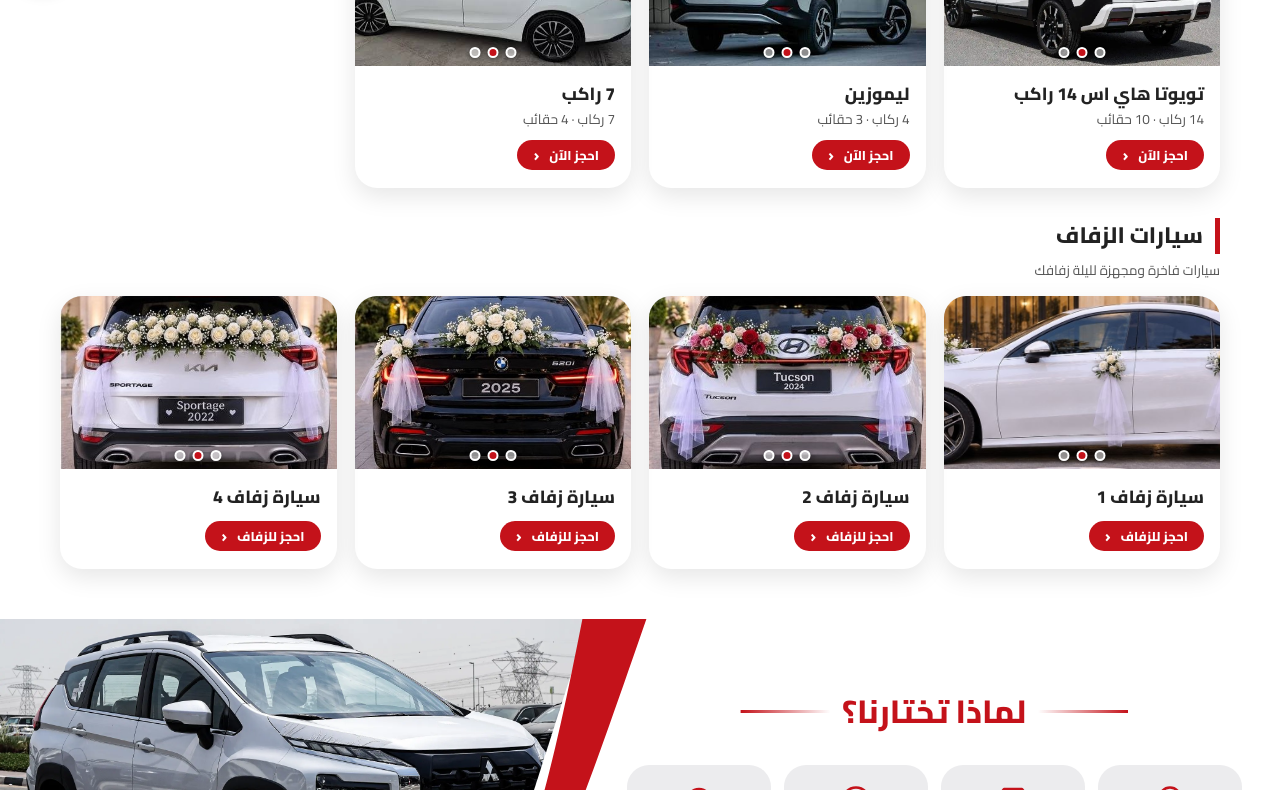
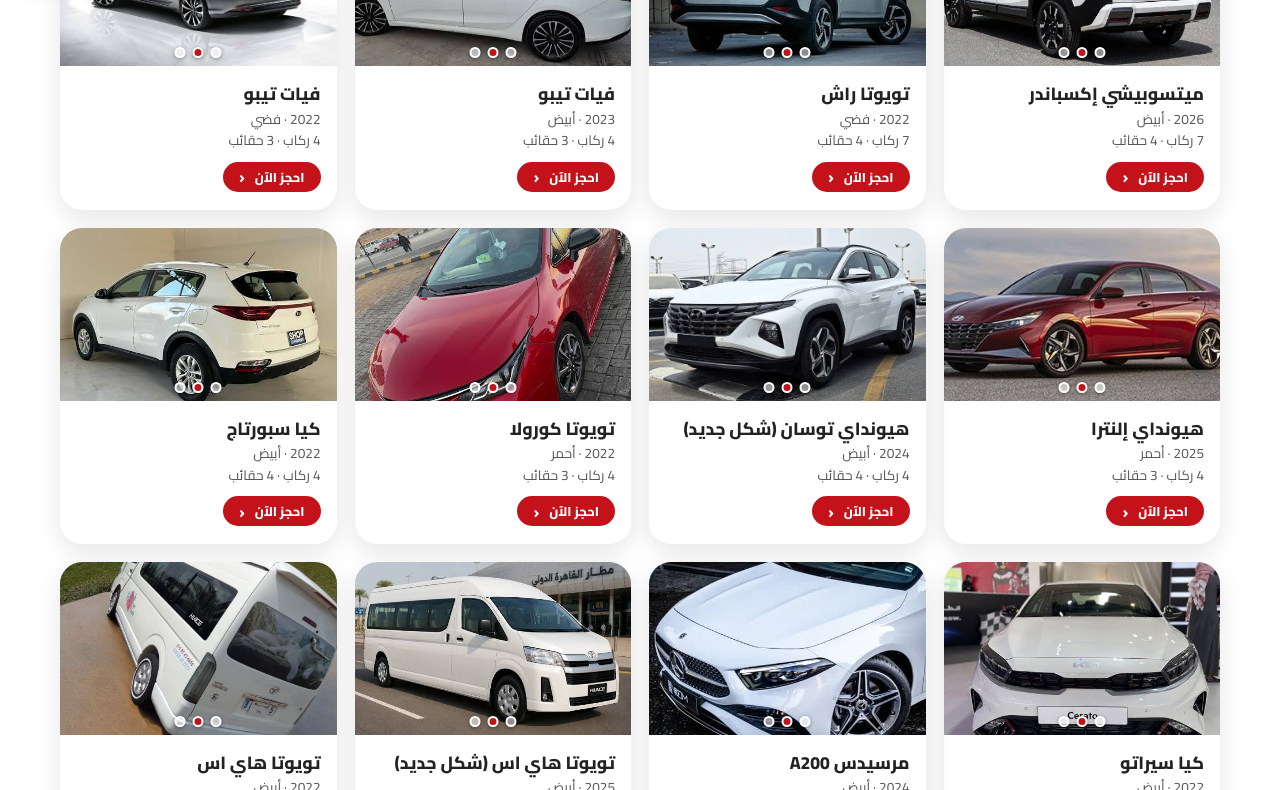
Before and after one commit to aboelkheershahd9-cloud/elkher.limousine, a plain HTML site: page index.html in a window 1280 px wide. Shown: the part 800-1590 px from the top of the page. Drawn offline with Linux system fonts and the light colour scheme.

Commit message:
Add files via upload

```diff
--- a/index.html
+++ b/index.html
@@ -771,13 +771,26 @@ const imgsFor = (dir, n) => {
   const cars = dir === 'cars', list = (cars ? CAR_PHOTOS : WEDDING_PHOTOS)[n] || [], folder = cars ? CARS_FOLDER : WEDDING_FOLDER, pre = cars ? 'car' : 'wedding';
   return [0, 1, 2].map(i => photoPath(folder, String(list[i] || '').trim()) || `${folder}${pre}-${n}-${i + 1}.jpg`);
 };
+
+
+
 const mk = (id, ar, en, model, color, colorEn, pax, bags, imgs) => ({ id, ar, en, model, color, colorEn, pax, bags, imgs: imgs || imgsFor('cars', id) });   // imgs اختياري: ['مسار1','مسار2','مسار3']
 const DEFAULT_CARS = [   // (id, الاسم, Name, الموديل, اللون, Color, الركاب, الحقائب)
-  mk(1, 'تويوتا هاي اس 14 راكب', 'Toyota Hiace 14 Passenger', '', '', '', 14, 10),
-  mk(2, 'ليموزين', 'Limousine', '', '', '', 4, 3),
-  mk(3, '7 راكب', '7 Passenger', '', '', '', 7, 4)
+  mk(1,'ميتسوبيشي إكسباندر', 'Mitsubishi Xpander', '2026', 'أبيض', 'White', 7, 4),
+  mk(2,'تويوتا راش', 'Toyota Rush', '2022', 'فضي', 'Silver', 7, 4),
+  mk(3,'فيات تيبو', 'Fiat Tipo', '2023', 'أبيض', 'White', 4, 3),
+  mk(4,'فيات تيبو', 'Fiat Tipo', '2022', 'فضي', 'Silver', 4, 3),
+  mk(5,'هيونداي إلنترا', 'Hyundai Elantra', '2025', 'أحمر', 'Red', 4, 3),
+  mk(6,'هيونداي توسان (شكل جديد)', 'Hyundai Tucson (new shape)', '2024', 'أبيض', 'White', 4, 4),
+  mk(7,'تويوتا كورولا', 'Toyota Corolla', '2022', 'أحمر', 'Red', 4, 3),
+  mk(8,'كيا سبورتاج', 'Kia Sportage', '2022', 'أبيض', 'White', 4, 4),
+  mk(9,'كيا سيراتو', 'Kia Cerato', '2022', 'أبيض', 'White', 4, 3),
+  mk(10,'مرسيدس A200', 'Mercedes A200', '2024', 'أبيض', 'White', 4, 3),
+  mk(11,'تويوتا هاي اس (شكل جديد)', 'Toyota Hiace (new shape)', '2025', 'أبيض', 'White', 13, 10),
+  mk(12,'تويوتا هاي اس', 'Toyota Hiace', '2022', 'أبيض', 'White', 13, 10)
+];
 
-];
+
 const DEFAULT_WEDDING = Array.from({ length: 4 }, (_, i) => ({ id: i + 1, ar: 'سيارة زفاف ' + (i + 1), en: 'Wedding car ' + (i + 1), model: '', imgs: imgsFor('wedding', i + 1) }));
 const clone = x => JSON.parse(JSON.stringify(x));
 let CARS, WEDDING;
@@ -909,9 +922,19 @@ function renderBookingSelects() {
   fillSelect($('b_svc'), SERVICES);
   fillSelect($('b_from'), PLACES, T[lang].ph);
   fillSelect($('b_to'), PLACES, T[lang].ph);
-  $('b_car').innerHTML = `<option value="">${T[lang].b_pick}</option>` + CARS.map(c => ` <option value="${c.id}">${esc([lang === 'ar' ? c.ar : c.en, lang === 'ar' ? c.color : c.colorEn, c.model].filter(Boolean).join(' – '))}</option>` ).join("");
+  // Booking dropdown only: three choices, while keeping the full fleet elsewhere.
+  const bookingCars = [
+    { id: 10, ar: 'ليموزين', en: 'Limousine', pax: 4 },
+    { id: 1, ar: '7 راكب', en: '7 passengers', pax: 7 },
+    { id: 11, ar: 'تويوتا هاي إيس 14 راكب', en: 'Toyota Hiace 14 passengers', pax: 14 }
+  ];
+  // Keep the Hiace booking capacity consistent with its displayed 14 passengers.
+  const hiace = CARS.find(c => c.id === 11);
+  if (hiace) hiace.pax = 14;
+  $('b_car').innerHTML = `<option value="">${T[lang].b_pick}</option>` + bookingCars.map(c => `<option value="${c.id}">${lang === 'ar' ? c.ar : c.en}</option>`).join('');
   if (keep) $('b_car').value = keep;
 }
+
 const val = id => $(id).value;
 function readBooking() {
   return { trip: document.querySelector('[name=trip]:checked').value, svc: val('b_svc'), from: val('b_from'), to: val('b_to'),
@@ -924,6 +947,7 @@ function payUI() {
   const f = T[lang]['payd_' + m];
   $('b_paydetail').textContent = m ? f(PAY[m]) : '';
 }
+
 let lastMap = '';
 function updateBooking() {
   const b = readBooking(), t = T[lang];
@@ -974,11 +998,13 @@ function ticketText(b, l) {
   const trip = b.trip || b.service ||'-';
   const cost = b.price || b.cost  || '-';
   const paid = b.paid || b.payment  || '-';
+  const ref= b.ref|| '-';
 
   return` ✈️ https://www.facebook.com/alkhairtravel102
 
 ━━━━━━━━━━━━━
 *بيانات الحجز – شركة الخير ترافل*
+*الرقم المرجعي: ${ref}*
 ━━━━━━━━━━━━━━━
 
 *حجز يوم*: ${date}
```
